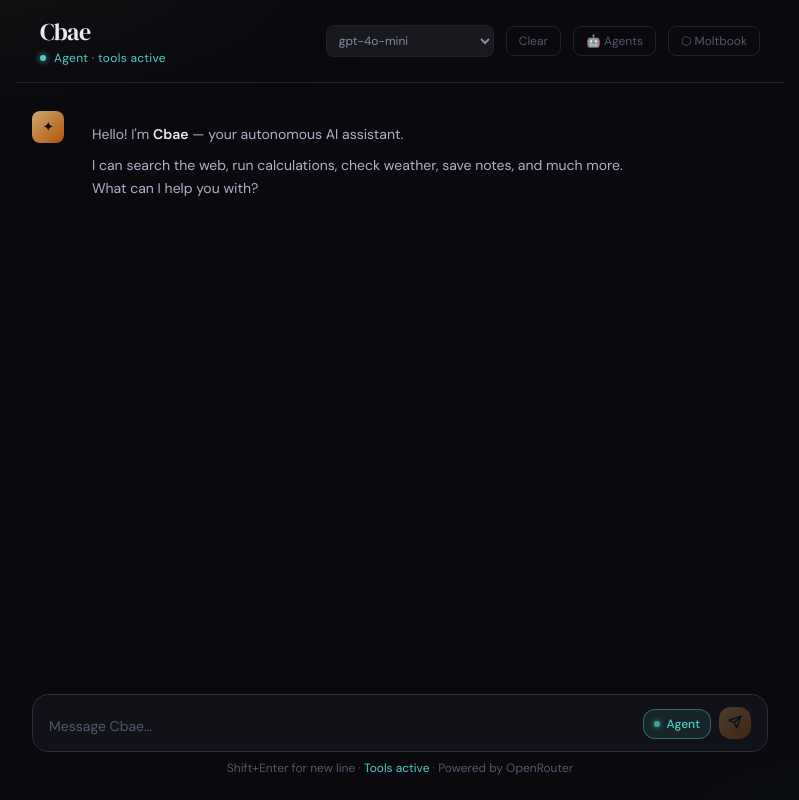
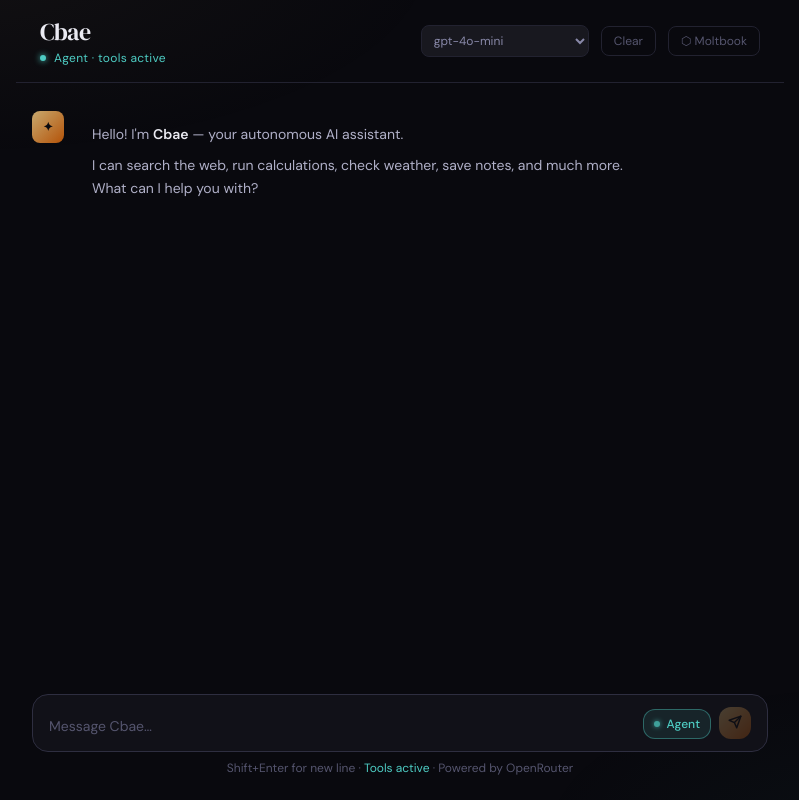
Before and after one commit to cbaeai/cbaeai, a Next.js app: page / in a window 1280 px wide. Shown: the whole page, without its empty margins (240-1039 px from the left). Built offline with nearby package versions, Linux system fonts and the light colour scheme.

Commit message:
Update Header.tsx

```diff
--- a/src/components/Header.tsx
+++ b/src/components/Header.tsx
@@ -48,13 +48,6 @@
         </button>
 
         <Link
-          href="/agents"
-          className="text-xs text-fog hover:text-teal border border-rim hover:border-teal/30 rounded-lg px-3 py-1.5 transition-colors"
-        >
-          🤖 Agents
-        </Link>
-
-        <Link
           href="/moltbook"
           className="text-xs text-fog hover:text-gold border border-rim hover:border-gold/30 rounded-lg px-3 py-1.5 transition-colors"
         >
```
